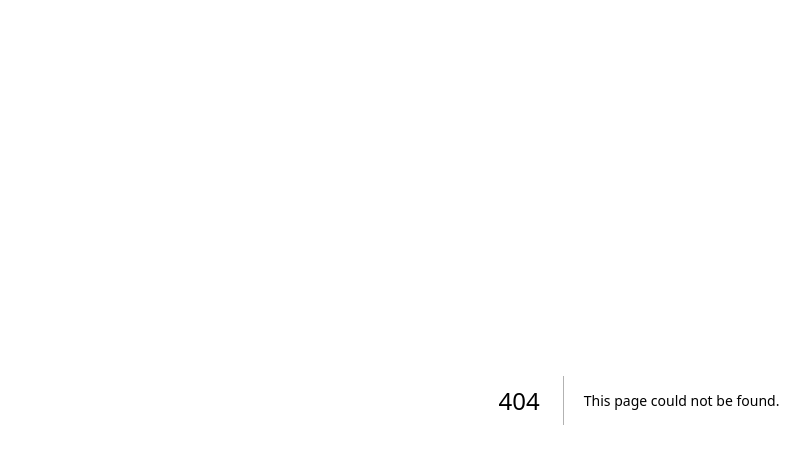
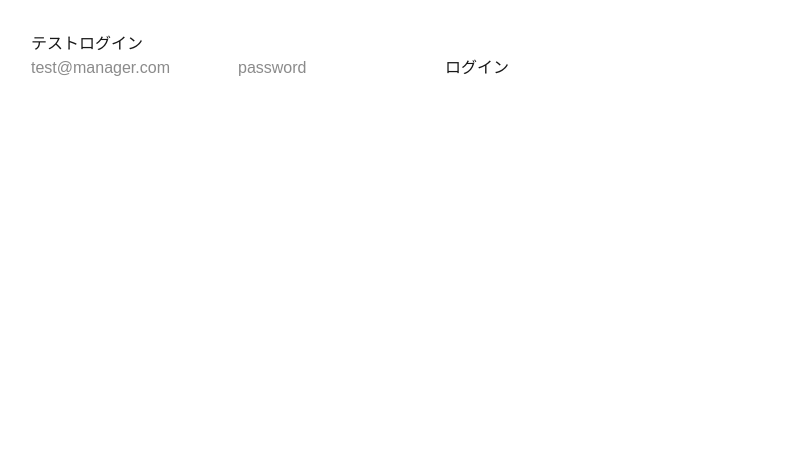
Before and after one commit to frisys/shift-line-bot, a Next.js app: page /login in a window 1280 px wide. Before the commit this address had no page. Shown: the top 464 px of the page, without its empty margins (1-811 px from the left). Built offline with nearby package versions, Linux system fonts and the light colour scheme.

Commit message:
add login

```diff
--- /dev/null
+++ b/src/app/login/page.tsx
@@ -0,0 +1,45 @@
+'use client';
+
+import { useState } from 'react';
+import { supabase } from '@/lib/supabase/client';  // クライアント用client.tsからimport（前回の例）
+
+export default function LoginPage() {
+  const [email, setEmail] = useState('');
+  const [password, setPassword] = useState('');
+  const [message, setMessage] = useState('');
+
+  const handleLogin = async () => {
+    const { data, error } = await supabase.auth.signInWithPassword({
+      email,
+      password,
+    });
+
+    if (error) {
+      setMessage('エラー: ' + error.message);
+    } else {
+      setMessage('ログイン成功！ユーザーID: ' + data.user?.id);
+      // 成功したら/testページにリダイレクト
+      window.location.href = '/test';
+    }
+  };
+
+  return (
+    <div style={{ padding: '2rem' }}>
+      <h1>テストログイン</h1>
+      <input
+        type="email"
+        placeholder="test@manager.com"
+        value={email}
+        onChange={(e) => setEmail(e.target.value)}
+      />
+      <input
+        type="password"
+        placeholder="password"
+        value={password}
+        onChange={(e) => setPassword(e.target.value)}
+      />
+      <button onClick={handleLogin}>ログイン</button>
+      <p>{message}</p>
+    </div>
+  );
+}
--- /dev/null
+++ b/src/lib/supabase/client.ts
@@ -0,0 +1,9 @@
+// lib/supabase/client.ts
+'use client';
+
+import { createClient } from '@supabase/supabase-js';
+
+export const supabase = createClient(
+  process.env.NEXT_PUBLIC_SUPABASE_URL!,
+  process.env.NEXT_PUBLIC_SUPABASE_ANON_KEY!,
+);
```
